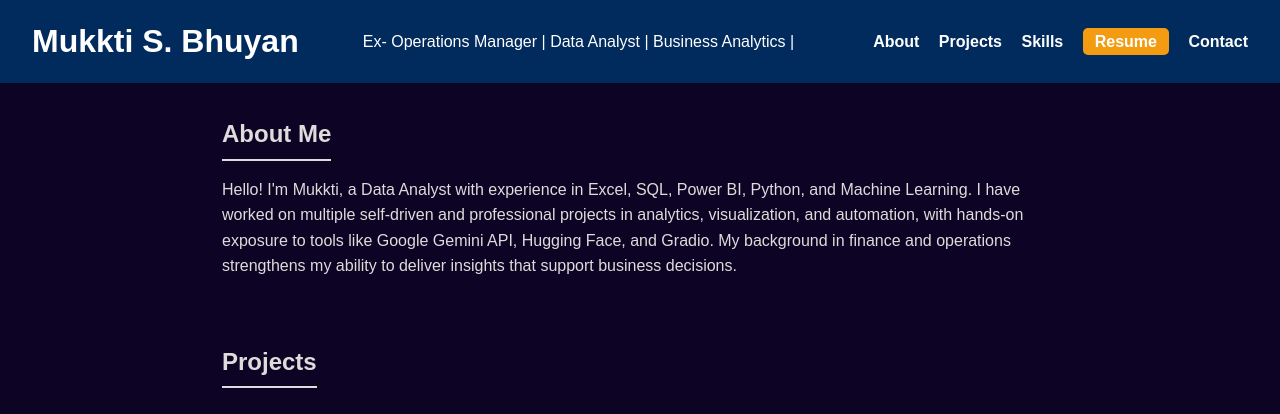
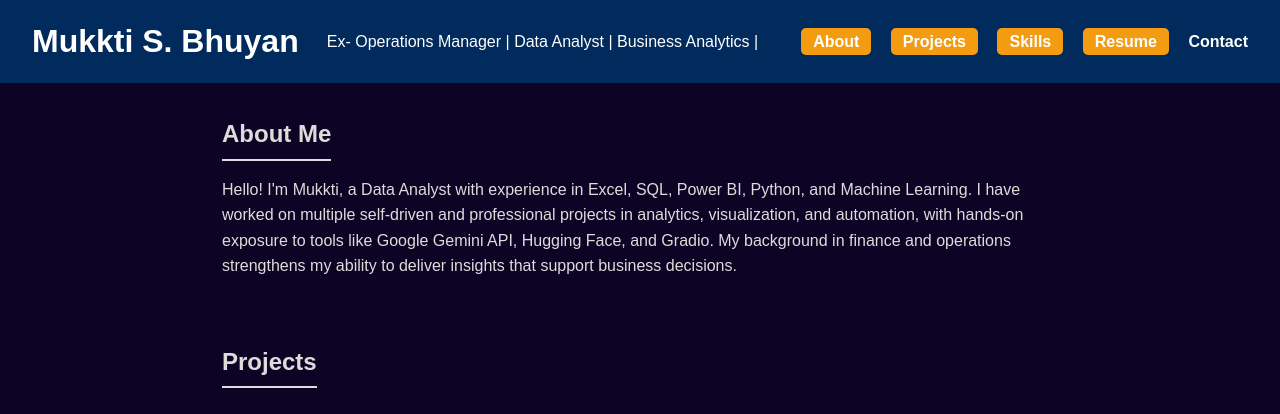
Before and after one commit to muktibhuyan/mukktisbhuyan.github.io, a plain HTML site: page index.html in a window 1280 px wide. Shown: the top 414 px of the page. Drawn offline with Linux system fonts and the light colour scheme.

Commit message:
index.html

```diff
--- a/index.html
+++ b/index.html
@@ -12,9 +12,9 @@
     <h1>Mukkti S. Bhuyan</h1>
     <p>Ex- Operations Manager | Data Analyst | Business Analytics | </p>
     <nav>
-      <a href="#about">About</a>
-      <a href="#projects">Projects</a>
-      <a href="#skills">Skills</a>
+      <a href="#about" class="btn" target="_blank">About</a>
+      <a href="#projects" class="btn" target="_blank">Projects</a>
+      <a href="#skills" class="btn" target="_blank">Skills</a>
       <a href="MukktiSBhuyan-Resume.pdf" class="btn" target="_blank">Resume</a>
       <a href="#contact">Contact</a>
     </nav>
```
